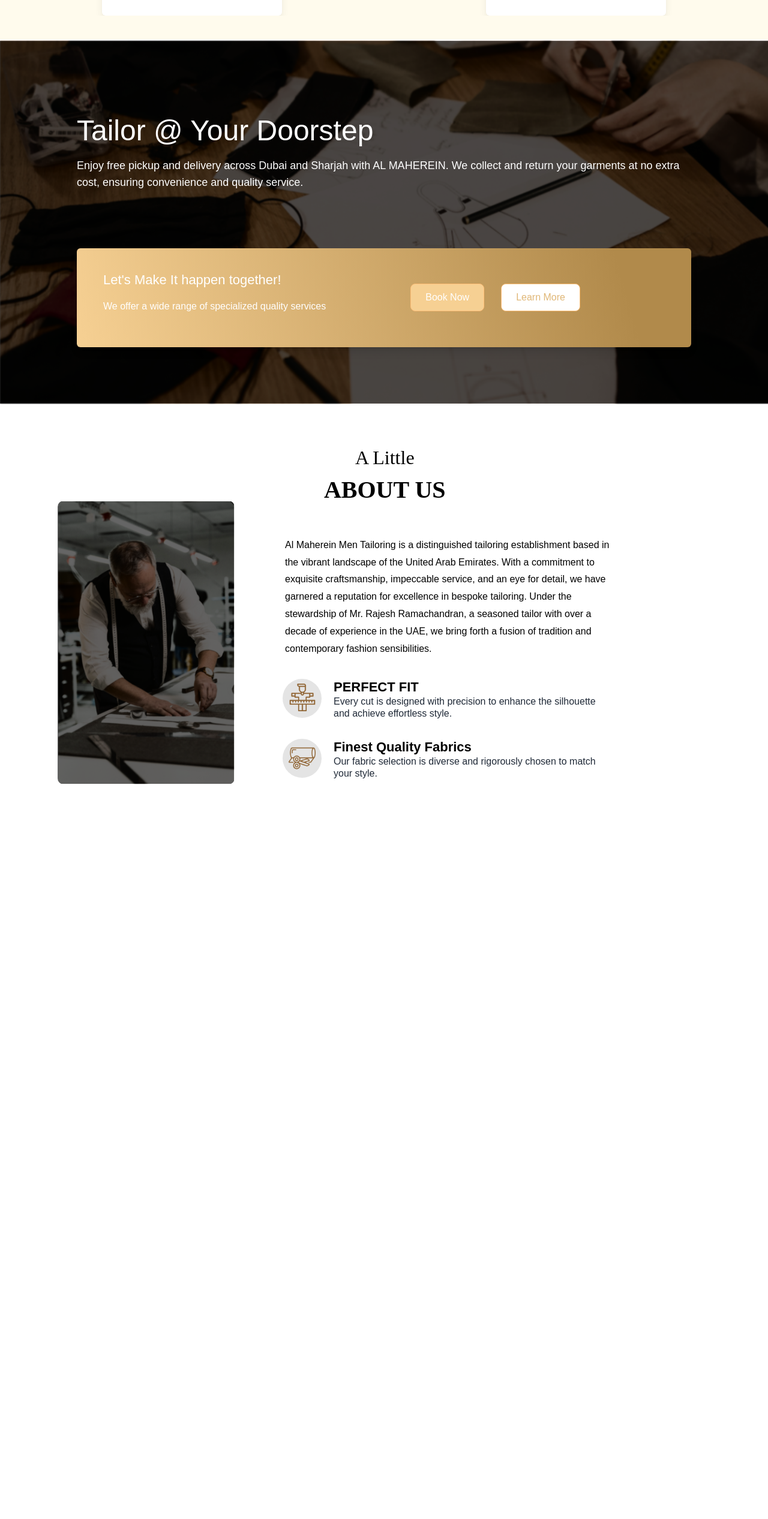
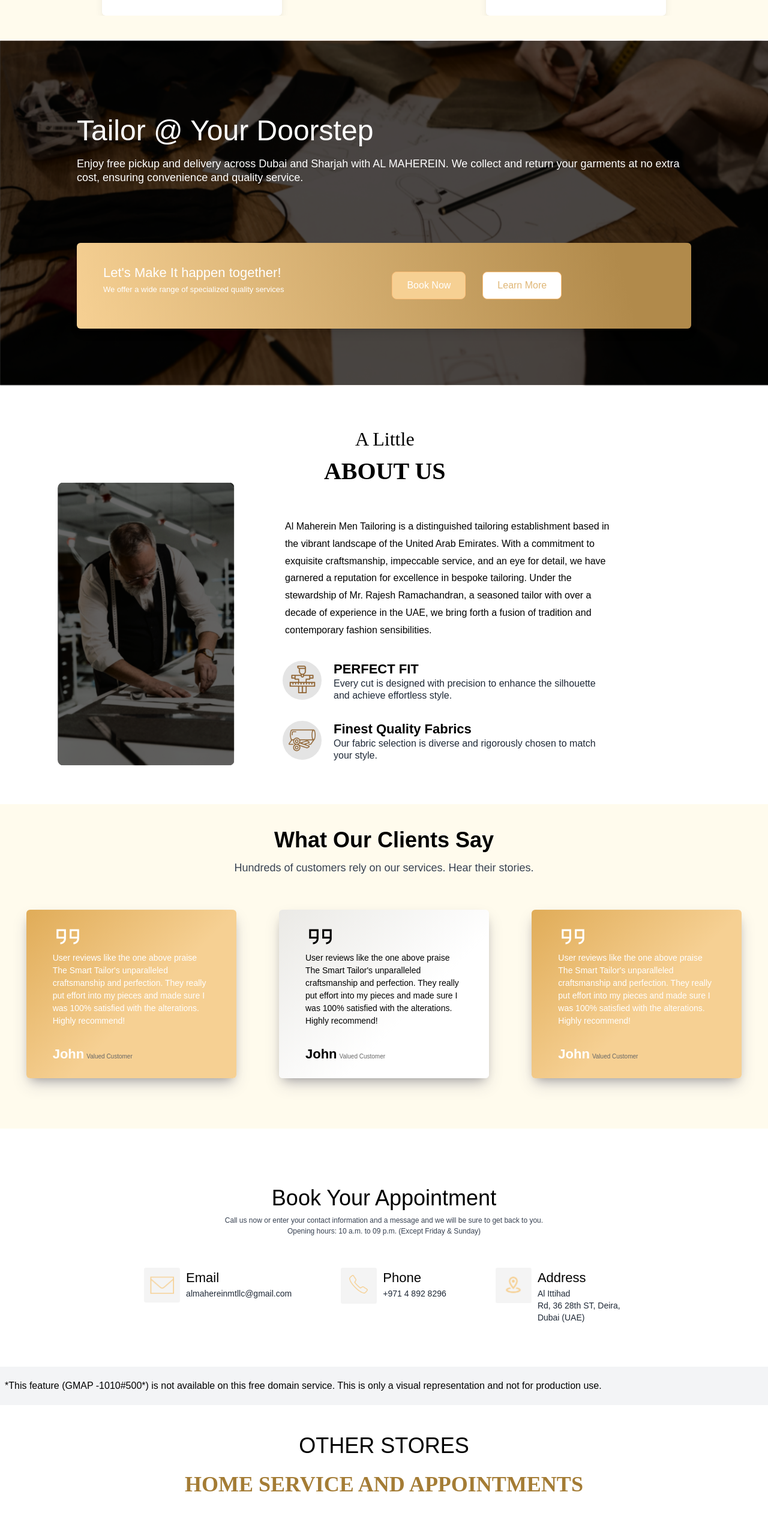
Before and after one commit to akif369/Al-Maherein, a React (Create React App) app: page / in a window 1280 px wide. Shown: the part 1454-3987 px from the top of the page at 60% size. Before the commit the page ends 2826 px from the top, so only its background shows below. Built offline with nearby package versions, Linux system fonts and the light colour scheme.

Commit message:
fix all reposive for tablet and mobile

```diff
--- a/src/App.js
+++ b/src/App.js
@@ -18,13 +18,13 @@
       <Booknow />
       <AboutUs />
 
-      {/* <Client /> */}
+      <Client />
 
-      {/* <ContactUs /> */}
+      <ContactUs />
 
-      {/* <OtherStores /> */}
+      <OtherStores />
 
-      {/* <Footer /> */}
+      <Footer />
     </main>
   );
 }
--- a/src/components/Footer.jsx
+++ b/src/components/Footer.jsx
@@ -3,9 +3,10 @@
 function Footer() {
   return (
     <div className="bg-[#2B2525] font-robo">
-      <div className="flex text-[13px] list-none gap-20 pt-8 pb-16 text-white">
-        <h1 className="font-della text-4xl m-20 my-auto">AL MAHEREIN</h1>
+      <div className="md:flex text-[13px] list-none gap-20 py-4 pt-2 md:pt-8 text-white px-2">
+        <h1 className="font-della text-lg  md:text-4xl md:m-16 my-auto text-nowrap px-4 py-3">AL MAHEREIN</h1>
 
+<div className="flex w-full md:gap-16   max-md:justify-between">
         <div className="font-light ">
           <h1 className="text-[16px] font-bold">About</h1>
           <ul className="grid gap-2 mt-3">
@@ -41,7 +42,6 @@
             </li>
           </ul>
         </div>
-
         <div className="w-48">
           <h1 className="font-bold text-[16px]">Subscribe Now</h1>
           <p className=" font-montserrat font-light text-[10px] my-2">
@@ -59,6 +59,9 @@
             </button>
           </div>
         </div>
+        </div>
+
+
 
         <div></div>
       </div>
--- a/src/pages/Booknow.jsx
+++ b/src/pages/Booknow.jsx
@@ -3,7 +3,7 @@
 function Booknow() {
   return (
     <section
-      className=" font-montserrat text-white py-32 pb-24"
+      className=" font-montserrat text-white py-16 pb-12 sm:py-32 sm:pb-24 px-7"
       style={{
         background: `url("/img/bg-3.png")`,
         backgroundRepeat: "no-repeat",
@@ -11,10 +11,15 @@
       }}
       id="booknow"
     >
-      <div className="max-w-5xl mx-auto">
-        <h1 className="text-5xl ">Tailor @ Your Doorstep</h1>
+      <div className="  sm:max-w-5xl mx-auto ">
+        <h1 className="text-2xl max-md:font-medium md:text-5xl ">
+          Tailor @ Your Doorstep
+        </h1>
 
-        <p className="text-lg  py-5 pb-24">
+        <p
+          className="text-[13px] sm:text-lg text-left  py-7  sm:py-5 pb-12 sm:pb-24"
+          style={{ lineHeight: "130%" }}
+        >
           Enjoy free pickup and delivery across Dubai and Sharjah with AL
           MAHEREIN. We collect and return your garments at no extra cost,
           ensuring convenience and quality service.
@@ -25,24 +30,26 @@
         style={{
           background: "linear-gradient(74deg, #F6D093 0%, #B18A4B 88%)",
         }}
-        className=" rounded-md max-w-5xl mx-auto px-11 flex shadow-lg"
+        className=" rounded-md max-w-5xl mx-auto px-4 sm:px-11 flex shadow-lg max-md:flex-wrap"
       >
-        <div>
-          <h3 className="text-[22px] pt-9">Let's Make It happen together!</h3>
-          <p className="py-4 pb-14">
+        <div className="mr-2">
+          <h3 className="text-lg sm:text-[22px] pt-4 sm:pt-9">
+            Let's Make It happen together!
+          </h3>
+          <p className="text-[13px] max-sm:w-11/12 py-1 md:pb-14 ">
             We offer a wide range of specialized quality services
           </p>
         </div>{" "}
-        <div className="my-auto mx-auto flex gap-7">
+        <div className="my-auto md:mx-auto flex gap-7 max-md:py-4 max-md:pb-7">
           <a
             href="/#"
-            className="font-medium p-6 py-[10px] bg-[#F6D093] rounded-lg border-[#FFBF78] border hover:brightness-105 transition-all"
+            className="max-sm:text-[13px] font-medium sm:text-nowrap my-auto max-sm:text-center p-6 py-[10px] bg-[#F6D093] rounded-lg border-[#FFBF78] border hover:brightness-105 transition-all"
           >
             Book Now
           </a>
           <a
             href="/#"
-            className="font-medium p-6 py-[10px] bg-[#fff] rounded-lg text-[#E0B777] border-[#FFBF78] border hover:brightness-105 transition-all"
+            className=" max-sm:text-[13px] font-medium p-6 py-[10px] sm:text-nowrap max-sm:text-center my-auto  bg-[#fff] rounded-lg text-[#E0B777] border-[#FFBF78] border hover:brightness-105 transition-all"
           >
             Learn More
           </a>
--- a/src/pages/Client.jsx
+++ b/src/pages/Client.jsx
@@ -1,20 +1,34 @@
-import React from 'react'
-import ClientCard from '../components/ClientCard'
+import React from "react";
+import ClientCard from "../components/ClientCard";
 
 function Client() {
   return (
-    <section id='client' className='font-montserrat text-center my-7'>
-      <h1 className='text-4xl font-semibold my-3'>What Our Clients Say</h1>
-      <p className='text-lg text-gray-700'>Hundreds of customers rely on our services. Hear their stories.</p>
+    <section id="client" className="font-montserrat text-center py-7 bg-[#FFFBED] px-2">
+      <h1 className="text-[28px] sm:text-4xl font-semibold my-3">What Our Clients Say</h1>
+      <p className="text-xs sm:text-lg text-gray-700">
+        Hundreds of customers rely on our services. Hear their stories.
+      </p>
 
-      <div className='flex my-14 justify-around flex-wrap gap-y-10'>
-        <ClientCard  customerName={"John"} type={"Valued Customer"} review={`User reviews like the one above praise The Smart Tailor's unparalleled craftsmanship and perfection. They really put effort into my pieces and made sure I was 100% satisfied with the alterations. Highly recommend! `}/>
-        <ClientCard isBlack customerName={"John"} type={"Valued Customer"} review={`User reviews like the one above praise The Smart Tailor's unparalleled craftsmanship and perfection. They really put effort into my pieces and made sure I was 100% satisfied with the alterations. Highly recommend! `}/>
-        <ClientCard  customerName={"John"} type={"Valued Customer"} review={`User reviews like the one above praise The Smart Tailor's unparalleled craftsmanship and perfection. They really put effort into my pieces and made sure I was 100% satisfied with the alterations. Highly recommend! `}/>
-
+      <div className="flex my-14 justify-around flex-wrap gap-y-10">
+        <ClientCard
+          customerName={"John"}
+          type={"Valued Customer"}
+          review={`User reviews like the one above praise The Smart Tailor's unparalleled craftsmanship and perfection. They really put effort into my pieces and made sure I was 100% satisfied with the alterations. Highly recommend! `}
+        />
+        <ClientCard
+          isBlack
+          customerName={"John"}
+          type={"Valued Customer"}
+          review={`User reviews like the one above praise The Smart Tailor's unparalleled craftsmanship and perfection. They really put effort into my pieces and made sure I was 100% satisfied with the alterations. Highly recommend! `}
+        />
+        <ClientCard
+          customerName={"John"}
+          type={"Valued Customer"}
+          review={`User reviews like the one above praise The Smart Tailor's unparalleled craftsmanship and perfection. They really put effort into my pieces and made sure I was 100% satisfied with the alterations. Highly recommend! `}
+        />
       </div>
     </section>
-  )
+  );
 }
 
-export default Client
+export default Client;
--- a/src/pages/ContactUs.jsx
+++ b/src/pages/ContactUs.jsx
@@ -16,7 +16,7 @@
             <img  className="mb-auto"src="/icon/email.svg"  width={60} height={60}alt="email" />
             <div>
               <h1 className="text-[22px]">Email</h1>
-              <p className="text-sm text-gray-800">info@example.com</p>
+              <p className="text-sm text-gray-800">almahereinmtllc@gmail.com</p>
             </div>
           </div>
 
@@ -24,7 +24,7 @@
             <img  className="mb-auto" src="/icon/phone.svg" width={60} height={60} alt="phone" />
             <div>
               <h1 className="text-[22px]">Phone</h1>
-              <p className="text-sm text-gray-800">+971 1 234 5678</p>
+              <p className="text-sm text-gray-800">+971 4 892 8296</p>
             </div>
           </div>
 
@@ -32,7 +32,7 @@
             <img className="mb-auto" src="/icon/Address.svg"  width={60} height={60} alt="Address" />
             <div>
               <h1 className="text-[22px]">Address</h1>
-              <p className="text-sm text-gray-800 sm:max-w-36">Al Tawr Street, XV B, Business Bay, Dubai (UAE)</p>
+              <p className="text-sm text-gray-800 sm:max-w-36">Al Ittihad Rd,<span className="text-nowrap"> 36 28th ST</span>, Deira, Dubai (UAE)</p>
             </div>
           </div>
         </div>
--- a/src/pages/OtherStores.jsx
+++ b/src/pages/OtherStores.jsx
@@ -1,26 +1,34 @@
-import React from 'react'
+import React from "react";
 
 function OtherStores() {
   return (
-    <section className='text-center font-montserrat my-12' id='otherStores'>
+    <section className="text-center font-montserrat my-12" id="otherStores">
+      <h1 className="font-montserrat my-6 text-2xl sm:text-4xl">
+        OTHER STORES
+      </h1>
 
-    <h1 className='font-montserrat my-6 text-4xl'>OTHER STORES</h1>
+      <h2 className="font-redRose text-lg sm:text-4xl font-bold mb-10 text-[#A47C35]">
+        HOME SERVICE AND APPOINTMENTS
+      </h2>
 
-    <h2 className='font-redRose text-4xl font-bold mb-10 text-[#A47C35]'>HOME SERVICE AND APPOINTMENTS</h2>
+      <a
+        className="bg-[#25D366] text-white inline-flex p-5 gap-1 py-2 sm:text-xl  rounded-md hover:brightness-105 transition-all"
+        href="/#"
+      >
+        <img className="sm:w-7 sm:h-7" src="/icon/whatsapp.svg" alt="wh"></img>Whatsapp
+      </a>
 
-    <a className='bg-[#25D366] text-white inline-flex p-5 gap-1 py-2  rounded-md hover:brightness-105 transition-all' href='/#'><img src='/icon/whatsapp.svg' alt='wh'></img>Whatsapp</a>
+      <h1 className="text-2xl font-bold my-12">STORE LOCATIONS</h1>
 
-
-    <h1 className='text-2xl font-bold my-12'>STORE LOCATIONS</h1>
-
-    <div>
-    <img className='mx-auto' src='/icon/location.svg' alt='location'/>
-    <h1 className='text-[#A47C35] mt-2 mb-3 font-redRose font-bold text-2xl '>DUBAI MARINA</h1>
-    <p className='font-light text-lg'>+971 1234 5678</p>
-    </div>
-
+      <div>
+        <img className="mx-auto" src="/icon/location.svg" alt="location" />
+        <h1 className="text-[#A47C35] mt-2 mb-3 font-redRose font-bold text-2xl ">
+        DEIRA
+        </h1>
+        <p className="font-light text-lg">+971 4892 8296</p>
+      </div>
     </section>
-  )
+  );
 }
 
-export default OtherStores
+export default OtherStores;
```
